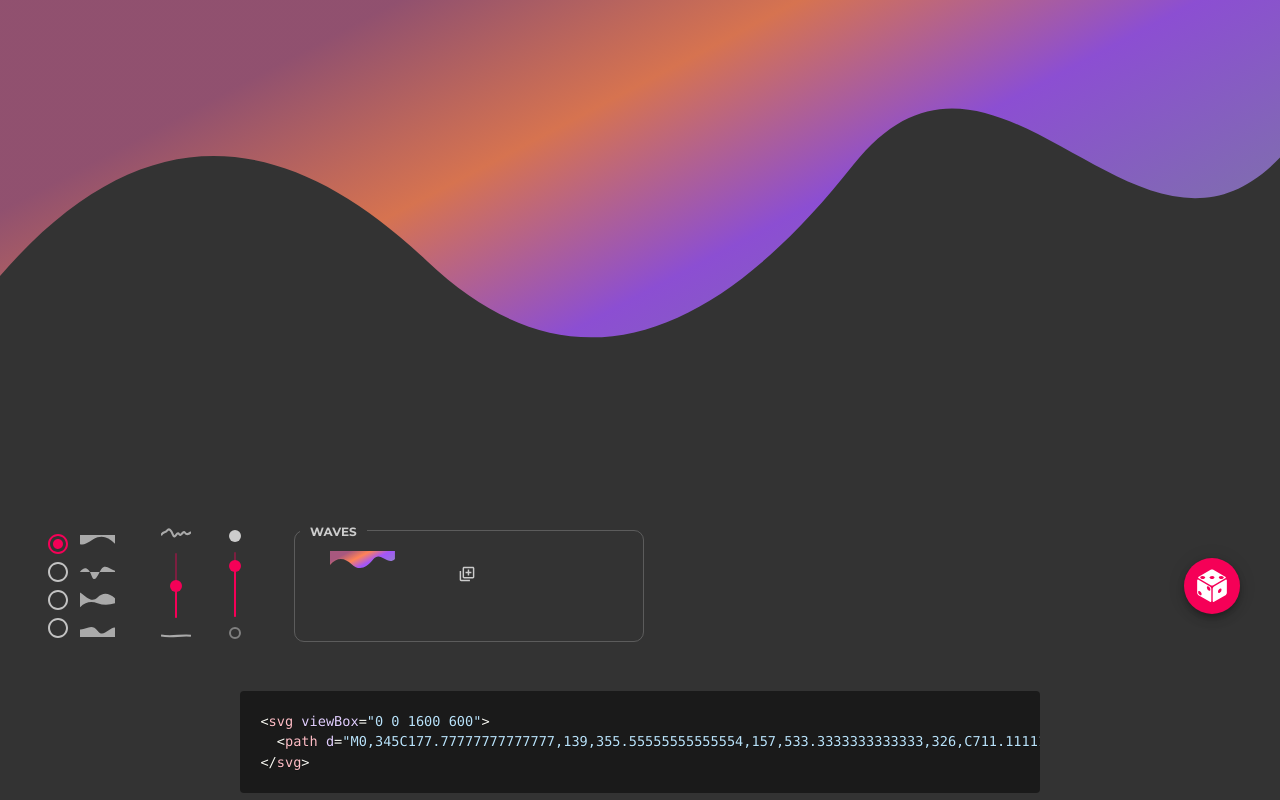
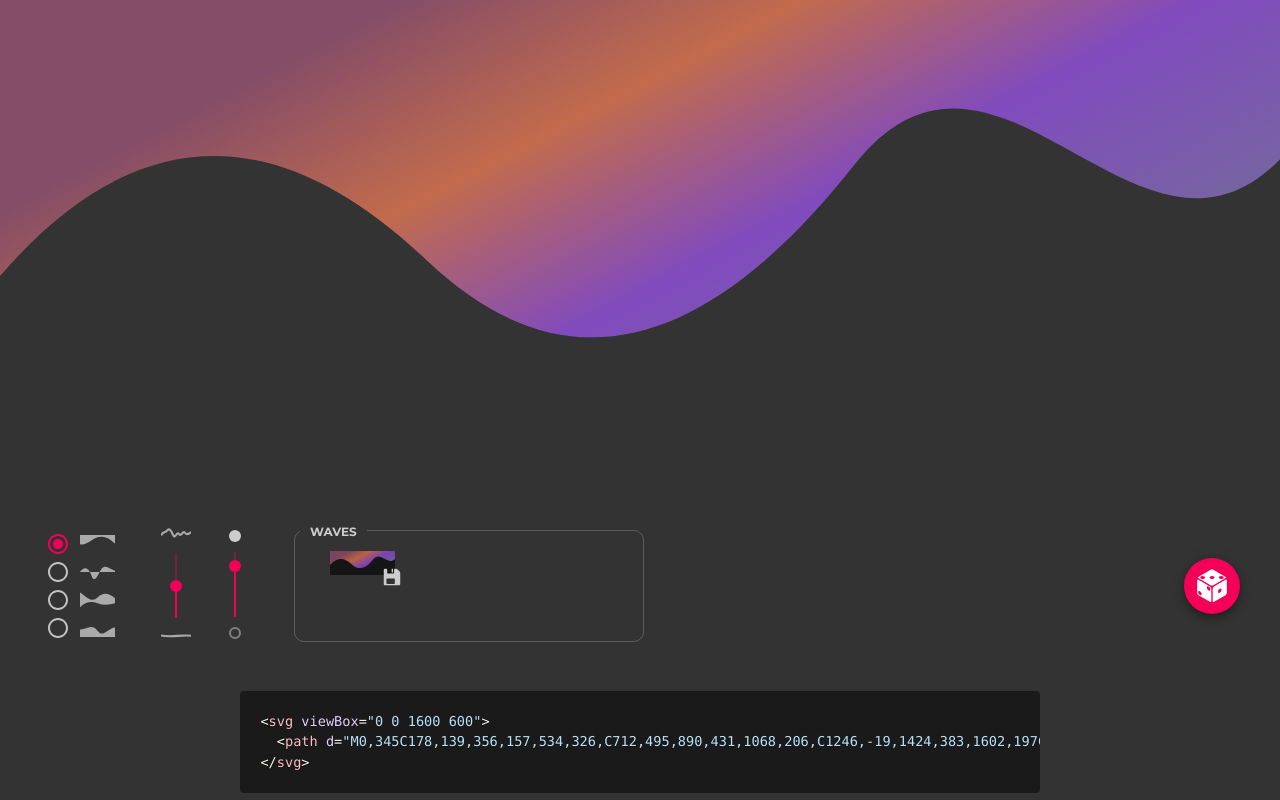
Before and after one commit to rplumlee/headbutt-io, a Gatsby site: page /waveBackground in a window 1280 px wide. Built offline with nearby package versions, Linux system fonts and the light colour scheme; Gatsby itself is replaced by a stand-in of ours; some packages are replaced by stand-ins of ours.

Commit message:
push waves app

```diff
--- a/src/components/WaveBuilder.jsx
+++ b/src/components/WaveBuilder.jsx
@@ -5,6 +5,8 @@ import Slider from '@material-ui/core/Slider'
 import Fab from '@material-ui/core/Fab'
 import { GiPerspectiveDiceSixFacesThree } from 'react-icons/gi'
 import { BiAddToQueue } from 'react-icons/bi'
+import { IoIosSave } from 'react-icons/io'
+import { MdDelete } from 'react-icons/md'
 import Checkbox from '@material-ui/core/Checkbox'
 import Radio from '@material-ui/core/Radio'
 import RadioGroup from '@material-ui/core/RadioGroup'
@@ -93,7 +95,7 @@ function generateWaves(
   right
 ) {
   let orient = 0
-  let x = width / (bumps * 3)
+  let x = Math.ceil(width / (bumps * 3))
 
   switch (orientation) {
     case 'top':
@@ -155,47 +157,67 @@ export default function WaveBuilder() {
   const [intensity, setIntensity] = React.useState(3)
   const [width, setWidth] = React.useState(1600)
   const [height, setHeight] = React.useState(600)
-  const [waves, setWaves] = React.useState([
-    {
+  const [waves, setWaves] = React.useState([])
+  const [newWave, setNewWave] = React.useState({
     id: 1,
     saved: false,
     d: generateWaves(intensity, bumps, orientation, width, height),
-    },
-  ])
+    opacity: 0.7,
+  })
 
-  function randomizeWaves() {
-    const newWaves = waves.map((wave) =>
-      wave.saved
-        ? wave
-        : {
-            ...wave,
+  function randomizeWave() {
+    setNewWave((oldWave) => {
+      return {
+        ...oldWave,
         d: generateWaves(intensity, bumps, orientation, width, height),
+        opacity: opacity,
       }
-    )
-    return newWaves
+    })
+  }
+
+  function deleteWave(id) {
+    console.log(waves)
+    console.log(id)
+    const newWaves = waves.filter((wave) => wave.id != id)
+    setWaves(newWaves)
+  }
+
+  function updateOpacity(v) {
+    setNewWave((oldWave) => {
+      return {
+        ...oldWave,
+        opacity: v,
+      }
+    })
+    setOpacity(v)
   }
 
   function addWave() {
-    const newWaves = [
-      ...waves,
-      {
-        id: waves[waves.length - 1].id + 1,
+    setWaves((oldWaves) => [...oldWaves, newWave])
+    setNewWave((oldWave) => {
+      return {
+        ...oldWave,
+        id: newWave.id + 1,
         d: generateWaves(intensity, bumps, orientation, width, height),
-        saved: false,
-      },
-    ]
-    return newWaves
+        opacity: opacity,
+      }
+    })
   }
 
   React.useEffect(() => {
-    setWaves(randomizeWaves())
+    randomizeWave()
   }, [number, intensity, bumps, orientation])
 
   let svg = `<svg viewBox="0 0 ${width} ${height}">`
-  waves.map((wave) => {
+  svg += `
+  <path d="${newWave.d}" />`
+
+  waves.length > 0
+    ? waves.map((wave) => {
         svg += `
   <path d="${wave.d}" />`
       })
+    : ''
   svg += `
 </svg>`
 
@@ -259,20 +281,29 @@ export default function WaveBuilder() {
               />
             </linearGradient>
           </defs>
-
           <motion.path
             fill="url(#rainbow)"
-            d={waves[0].d}
+            d={newWave.d}
+            animate={{ d: newWave.d, transition: { duration: 0.5 } }}
+            style={{ opacity: newWave.opacity }}
+          />
+          {waves.length > 0 ? (
+            <motion.path
+              fill="url(#rainbow)"
+              d={newWave.d}
               animate={{ d: waves[0].d, transition: { duration: 0.5 } }}
-            style={{ opacity: opacity }}
+              style={{ opacity: waves[0].opacity }}
             />
+          ) : (
+            ''
+          )}
 
           {waves.length > 1 ? (
             <motion.path
               fill="url(#rainbow)"
               animate={{ d: waves[1].d, transition: { duration: 1.8 } }}
-              d={waves[0].d}
-              style={{ opacity: opacity }}
+              d={newWave.d}
+              style={{ opacity: waves[1].opacity }}
             />
           ) : (
             ''
@@ -280,9 +311,9 @@ export default function WaveBuilder() {
           {waves.length > 2 ? (
             <motion.path
               fill="url(#rainbow)"
-              d={waves[0].d}
+              d={newWave.d}
               animate={{ d: waves[2].d, transition: { duration: 2.1 } }}
-              style={{ opacity: opacity }}
+              style={{ opacity: waves[2].opacity }}
             />
           ) : (
             ''
@@ -290,9 +321,9 @@ export default function WaveBuilder() {
           {waves.length > 3 ? (
             <motion.path
               fill="url(#rainbow)"
-              d={waves[0].d}
+              d={newWave.d}
               animate={{ d: waves[3].d, transition: { duration: 2.4 } }}
-              style={{ opacity: opacity }}
+              style={{ opacity: waves[3].opacity }}
             />
           ) : (
             ''
@@ -301,8 +332,8 @@ export default function WaveBuilder() {
             <motion.path
               fill="url(#rainbow)"
               animate={{ d: waves[4].d, transition: { duration: 2.7 } }}
-              d={waves[0].d}
-              style={{ opacity: opacity }}
+              d={newWave.d}
+              style={{ opacity: waves[4].opacity }}
             />
           ) : (
             ''
@@ -417,7 +448,7 @@ export default function WaveBuilder() {
               min={0.05}
               max={1}
               color="secondary"
-              onChange={(e, v) => setOpacity(v)}
+              onChange={(e, v) => updateOpacity(v)}
             />
             <svg viewBox="0 0 12 12">
               <circle
@@ -433,6 +464,35 @@ export default function WaveBuilder() {
           </div>
           <div className={`wave-icons-container`}>
             <h5>Waves</h5>
+
+            <div key={`waveicon`}>
+              <svg viewBox={`0 0 ${width} ${height}`} style={{ width: '100%' }}>
+                <motion.path
+                  fill="url(#rainbow)"
+                  d={newWave.d}
+                  animate={{
+                    d: newWave.d,
+                    transition: { duration: 0.5 },
+                  }}
+                  style={{
+                    opacity: newWave.opacity,
+                  }}
+                />
+              </svg>
+              {waves.length < 6 ? (
+                <div className="save-button">
+                  <IconButton
+                    color="secondary"
+                    aria-label="edit"
+                    onClick={(e) => addWave()}
+                  >
+                    <IoIosSave style={{ fontSize: 40 }} />
+                  </IconButton>
+                </div>
+              ) : (
+                ''
+              )}
+            </div>
             {waves.map((wave, index) => {
               return (
                 <div key={`waveicon-${index}`}>
@@ -443,24 +503,27 @@ export default function WaveBuilder() {
                     <motion.path
                       fill="url(#rainbow)"
                       d={wave.d}
-                      animate={{ d: wave.d, transition: { duration: 0.5 } }}
+                      animate={{
+                        d: wave.d,
+                        transition: { duration: 0.5 },
+                      }}
+                      style={{
+                        opacity: wave.opacity,
+                      }}
                     />
                   </svg>
+                  <div className="save-button">
+                    <IconButton
+                      color="secondary"
+                      aria-label="edit"
+                      onClick={(e) => deleteWave(wave.id)}
+                    >
+                      <MdDelete style={{ fontSize: 40 }} />
+                    </IconButton>
+                  </div>
                 </div>
               )
             })}
-            {waves.length < 6 ? (
-              <div style={{ padding: '10px', textAlign: 'center' }}>
-                <IconButton aria-label="edit">
-                  <BiAddToQueue
-                    style={{ fontSize: 40 }}
-                    onClick={(e) => setWaves(addWave())}
-                  />
-                </IconButton>
-              </div>
-            ) : (
-              ''
-            )}
           </div>
           {/* <div>
             <Checkbox
@@ -474,7 +537,7 @@ export default function WaveBuilder() {
           <Fab color="secondary" aria-label="edit">
             <GiPerspectiveDiceSixFacesThree
               style={{ fontSize: 40 }}
-              onClick={(e) => setWaves(randomizeWaves())}
+              onClick={(e) => randomizeWave()}
             />
           </Fab>
         </div>
--- a/src/styles/waveBuilder.scss
+++ b/src/styles/waveBuilder.scss
@@ -91,6 +91,17 @@ body pre {
     flex-direction: row;
     padding-top: 10px;
 
+    .save-button {
+      position: absolute;
+      bottom: -15px;
+      right: 0;
+      width: auto;
+
+      svg {
+        background: transparent;
+      }
+    }
+
     h5 {
       position: absolute;
       top: -16px;
@@ -99,7 +110,7 @@ body pre {
       background: #333;
     }
 
-    div {
+    > div {
       width: 33%;
       position: relative;
       padding: 10px 20px;
@@ -108,10 +119,13 @@ body pre {
       justify-content: center;
     }
 
+    svg {
+      opacity: 1;
+      background: #151515;
+    }
+
     .MuiIconButton-root {
-      margin: 0 auto;
       color: #ccc;
-      transform: scale(0.8);
 
       svg {
         font-size: 22px !important;
```
Lines whose indentation alone changed are shown as unchanged.
